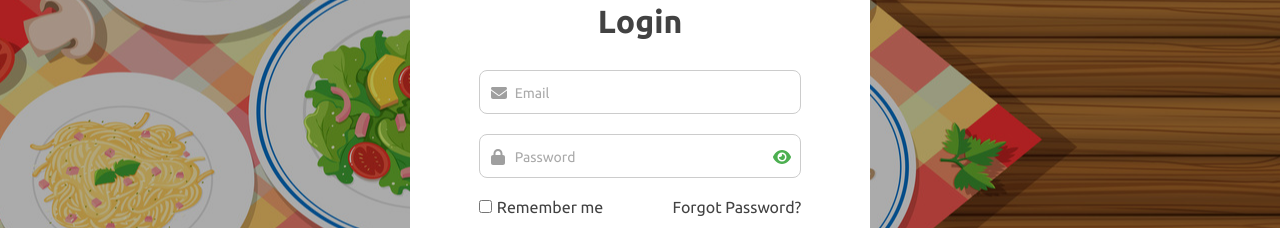
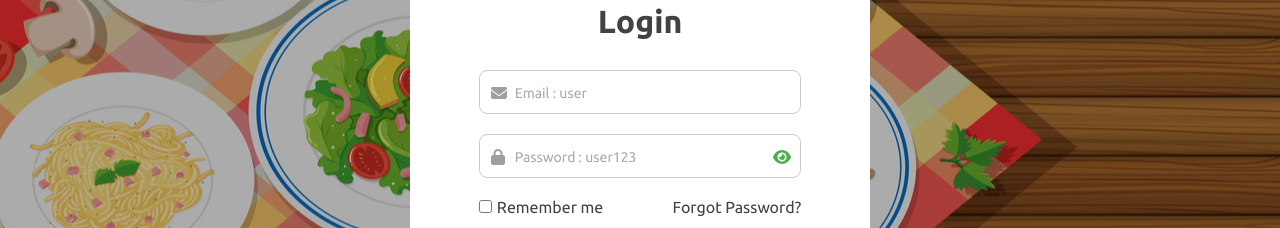
Before and after one commit to AdarshsinghDev/globalbites, a React (Vite) app: page /Login in a window 1280 px wide. Shown: the part 220-448 px from the top of the page. Built offline with nearby package versions, Linux system fonts and the light colour scheme.

Commit message:
login placeholder

```diff
--- a/src/pages/Login/Login.jsx
+++ b/src/pages/Login/Login.jsx
@@ -38,7 +38,7 @@ const Login = () => {
                   type="email"
                   value={userId}
                   onChange={(e) => setUserId(e.target.value)}
-                  placeholder="Email"
+                  placeholder="Email : user"
                 />
                 <FontAwesomeIcon className="input-icon" icon={faEnvelope} />
               </div>
@@ -49,7 +49,7 @@ const Login = () => {
                   type="password"
                   value={userPass}
                   onChange={(e) => setUserPass(e.target.value)}
-                  placeholder="Password"
+                  placeholder="Password : user123"
                 />
                 <FontAwesomeIcon className="input-icon" icon={faLock} />
                 <FontAwesomeIcon className="input-icon_eye" icon={faEye} />
```
